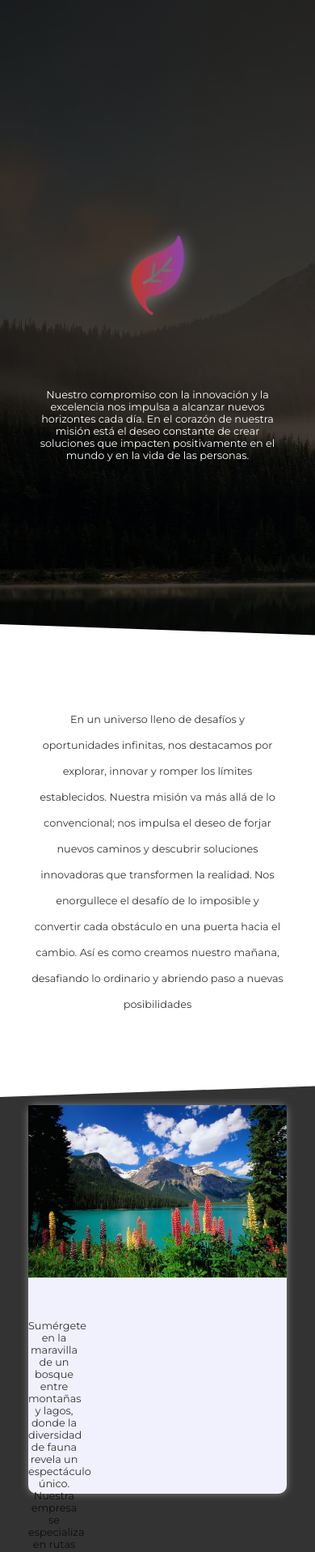
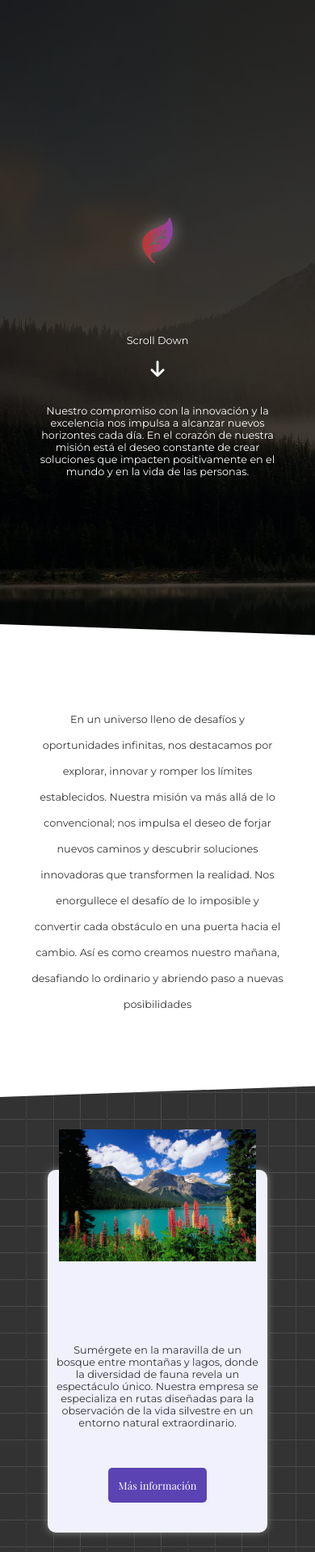
Before and after one commit to DavCode46/Tarea_T6_SASS, a plain HTML site: page index.html in a window 390 px wide. Shown: the part 83-2000 px from the top of the page at 81% size. Drawn offline with Linux system fonts and the light colour scheme.

Commit message:
Modificados estilos imágenes de las card y añadido icono scroll down en hero__section

```diff
--- a/css/contact.css
+++ b/css/contact.css
@@ -101,7 +101,7 @@ body {
 
  form div {
      margin: -2rem 0 2rem 2rem;
-     font-size: 1.2rem;
+     font-size: .9rem;
      letter-spacing: 2px;
  }
 
--- a/css/index.css
+++ b/css/index.css
@@ -1,29 +1,26 @@
-@import './contact.css';
-@import './variables.css';
-@import './about.css';
+@import "./contact.css";
+@import "./variables.css";
+@import "./about.css";
 
 @font-face {
-  font-family: 'Montserrat-italic';
-  src: url('../assets/fonts/Montserrat/Montserrat-Italic.ttf');
+  font-family: "Montserrat-italic";
+  src: url("../assets/fonts/Montserrat/Montserrat-Italic.ttf");
 }
 
 @font-face {
-  font-family: 'Montserrat-regular';
-  src: url('../assets/fonts/Montserrat/Montserrat-Regular.ttf');
+  font-family: "Montserrat-regular";
+  src: url("../assets/fonts/Montserrat/Montserrat-Regular.ttf");
 }
 
 @font-face {
-  font-family: 'Playfair-regular';
-  src: url('../assets/fonts/Playfair/PlayfairDisplay-Regular.ttf');
+  font-family: "Playfair-regular";
+  src: url("../assets/fonts/Playfair/PlayfairDisplay-Regular.ttf");
 }
 
 @font-face {
-  font-family: 'Playfair-medium-italic';
-  src: url('../assets/fonts/Playfair/PlayfairDisplay-MediumItalic.ttf');
+  font-family: "Playfair-medium-italic";
+  src: url("../assets/fonts/Playfair/PlayfairDisplay-MediumItalic.ttf");
 }
-
-
-
 
 * {
   margin: 0;
@@ -40,10 +37,21 @@
 
 html {
   scroll-behavior: smooth;
+/*   scroll-snap-type: y mandatory; */
 }
 
+
+/* header,
+.hero__section,
+.text__section,
+.card__section,
+footer {
+  scroll-snap-align: center;
+  scroll-snap-stop: always;
+} */
+
 body {
-  font-family: 'Montserrat-regular', sans-serif;
+  font-family: "Montserrat-regular", sans-serif;
   font-size: 1rem;
   background-color: var(--white);
   color: var(--light-black);
@@ -55,13 +63,12 @@ body {
 
 a:not(.social) {
   color: var(--light-black);
-  font-family: 'Montserrat-italic', sans-serif;
+  font-family: "Montserrat-italic", sans-serif;
 }
 
 a:hover {
   text-decoration: underline var(--btn-bg);
 }
-
 
 .container {
   margin-top: 2rem;
@@ -91,23 +98,22 @@ a:hover {
   border: none;
   background: none;
   outline: none;
-
 }
 
 .burger .bar,
 .burger:after,
 .burger:before {
-  content: '';
+  content: "";
   display: block;
   width: 100%;
   height: 4px;
   background-color: black;
   margin: 6px 0;
-  transition: .4s;
+  transition: 0.4s;
 }
 
 .burger.is-active:before {
-  transform: rotate(-45deg) translate(-8px, 7px);
+  transform: rotate(-45deg) translate(-8px, 6px);
 }
 
 .burger.is-active .bar {
@@ -115,7 +121,7 @@ a:hover {
 }
 
 .burger.is-active:after {
-  transform: rotate(45deg) translate(-8px, -8px);
+  transform: rotate(45deg) translate(-8px, -7px);
 }
 
 .mobile-nav {
@@ -146,14 +152,13 @@ a:hover {
   font-size: 1.5rem;
   font-weight: 600;
   letter-spacing: 1px;
-
 }
 
 .mobile-nav a:hover {
   text-decoration: underline var(--white);
 }
 
-@media (width > 768px ) {
+@media (width > 768px) {
   .mobile-nav {
     display: none;
   }
@@ -164,11 +169,9 @@ a:hover {
 }
 
 @media (width <= 768px) {
-  .container nav{
+  .container nav {
     display: none;
   }
-
-
 }
 
 section:not(.text__section):not(.hero__section-contact) {
@@ -200,7 +203,7 @@ footer .logo:hover {
   transition: var(--transition);
 }
 
-.hero__section{
+.hero__section {
   display: flex;
   justify-content: center;
   align-items: center;
@@ -232,6 +235,37 @@ footer .logo:hover {
 
 .hero__section-content {
   text-align: center;
+}
+
+.scroll__down-container {
+  display: flex;
+  flex-direction: column;
+  justify-content: center;
+}
+
+.scroll__down-container a {
+  color: var(--white);
+  margin-top: -1rem;
+  font-size: 1.2rem;
+  animation: scale 1.5s infinite;
+}
+
+@keyframes scale {
+  0% {
+    transform: scale(1);
+  }
+
+  50% {
+    transform: scale(1.2);
+  }
+
+  100% {
+    transform: scale(1);
+  }
+}
+
+.hero__section-content .scroll__down i {
+  margin-left: 1rem;
 }
 
 .hero__section-content img {
@@ -266,7 +300,8 @@ footer .logo:hover {
   display: grid;
   grid-template-columns: repeat(auto-fit, minmax(30rem, 1fr));
   gap: 30px;
-  background: var(--light-black);
+  background: url("../assets/img/bg.png");
+  background-color: var(--light-black);
 }
 
 .card__section::before {
@@ -291,16 +326,24 @@ footer .logo:hover {
   box-shadow: var(--shadow);
   border-radius: 10px;
   color: var(--light-black);
-  margin: 5rem auto 2rem;
+  margin: 10rem auto 2rem;
+  transition: var(--transition);
+}
+
+.card:hover {
+  background: transparent;
+  color: var(--white);
+  border: 1px solid var(--btn-bg);
 }
 
 .card img {
-  width: 100%;
+  width: 90%;
   height: 100%;
   object-fit: cover;
+  transform: translate(0, -50px);
 }
 
-.card p{
+.card p {
   text-align: center;
   margin: 3rem auto;
   font-size: 1rem;
@@ -311,21 +354,20 @@ footer .logo:hover {
   position: relative;
   background-color: var(--btn-bg);
   border: none;
-  padding: .8rem;
+  padding: 0.8rem;
   border-radius: 5px;
   color: var(--white);
   cursor: pointer;
   transition: var(--transition);
   margin-bottom: 3rem;
   z-index: 2;
-  font-family: 'Playfair-regular', sans-serif;
+  font-family: "Playfair-regular", sans-serif;
 }
 
 .card button:hover,
 .close-btn:hover {
   background-color: var(--btn-hover);
   transform: scale(1.1);
-
 }
 
 .card button:active {
@@ -341,7 +383,6 @@ footer p {
   text-align: center;
   margin: 3rem;
 }
-
 
 .footer__content {
   width: 70%;
@@ -377,17 +418,16 @@ footer p {
   margin-left: 3rem;
 }
 
-.footer__content-item:last-of-type p{
+.footer__content-item:last-of-type p {
   text-align: left;
 }
-
 
 .footer__content-socials {
   display: flex;
   justify-content: center;
 }
 
-.footer__content-socials i{
+.footer__content-socials i {
   font-size: 1.6rem;
   margin-left: 1rem;
   margin-bottom: 3rem;
@@ -399,17 +439,22 @@ footer p {
 
 @media (width <= 1024px) {
   .card__section {
-      grid-template-columns: repeat(auto-fit, minmax(30rem, 1fr));
+    grid-template-columns: repeat(auto-fit, minmax(32rem, 1fr));
   }
 
   .card {
     width: 30rem;
   }
 
+  .card p {
+    width: 90%;
+  }
+
   .footer__content {
     display: grid;
-      grid-template-areas: 'item1 item2'
-                           'item3 item3';
+    grid-template-areas:
+      "item1 item2"
+      "item3 item3";
     margin-top: 3rem;
     margin-left: calc(50% - 25%);
   }
@@ -422,7 +467,7 @@ footer p {
   }
 }
 
-@media (width < 462px ) {
+@media (width < 462px) {
   header .logo,
   footer .logo {
     width: 8rem;
@@ -437,6 +482,10 @@ footer p {
     height: 45vh;
   }
 
+  .hero__section-content img {
+    height: 4rem;
+  }
+
   .hero__section-content p {
     width: 80%;
   }
@@ -446,12 +495,12 @@ footer p {
   }
 
   .card {
-      width: 20rem;
-      height: 30rem;
+    width: 17rem;
+    height: 28rem;
   }
 
-    .paragraph__container {
-      width: 20%;
+  .card p {
+    width: 95%;
   }
 
   .card p,
@@ -459,15 +508,17 @@ footer p {
   .text__section p,
   .hero__section-content p,
   footer p,
-    footer a{
-      font-size: .8rem;
+  footer a {
+    font-size: 0.8rem;
   }
+
+
 
   .mobile-nav a {
     font-size: 1rem;
   }
 
-    .footer__content{
+  .footer__content {
     margin-left: calc(50% - 30%);
   }
 
--- a/index.html
+++ b/index.html
@@ -30,7 +30,15 @@
     </nav>
     <section class="hero__section">
       <div class="hero__section-content">
+
         <img src="assets/img/hoja-hero.png" alt="" />
+        <div class="scroll__down-container">
+          <p>Scroll Down</p>
+          <a href="#footer">
+          <i class="fa-solid fa-arrow-down"></i>
+        </a>
+
+        </div>
         <p>
           Nuestro compromiso con la innovación y la excelencia nos impulsa a
           alcanzar nuevos horizontes cada día. En el corazón de nuestra misión
@@ -62,9 +70,7 @@
             Sumérgete en la maravilla de un bosque entre montañas y lagos, donde
             la diversidad de fauna revela un espectáculo único. Nuestra empresa
             se especializa en rutas diseñadas para la observación de la vida
-            silvestre en un entorno natural extraordinario. Acompañados por
-            guías expertos, podrás descubrir la variedad de especies que llaman
-            a este bosque su hogar.
+            silvestre en un entorno natural extraordinario.
           </p>
         </div>
         <button>Más información</button>
@@ -85,7 +91,7 @@
       </article>
     </section>
 
-    <footer>
+    <footer id="footer">
       <a href="#"><img class="logo" src="assets/img/logo.svg" alt="" /></a>
       <div class="footer__content">
         <div class="footer__content-item">
```
Also changed, not shown: templates/about.html (+1 -1 lines), templates/contact.html (+3 -3 lines), assets/img/bg.png (added). Lines whose indentation alone changed are shown as unchanged.
